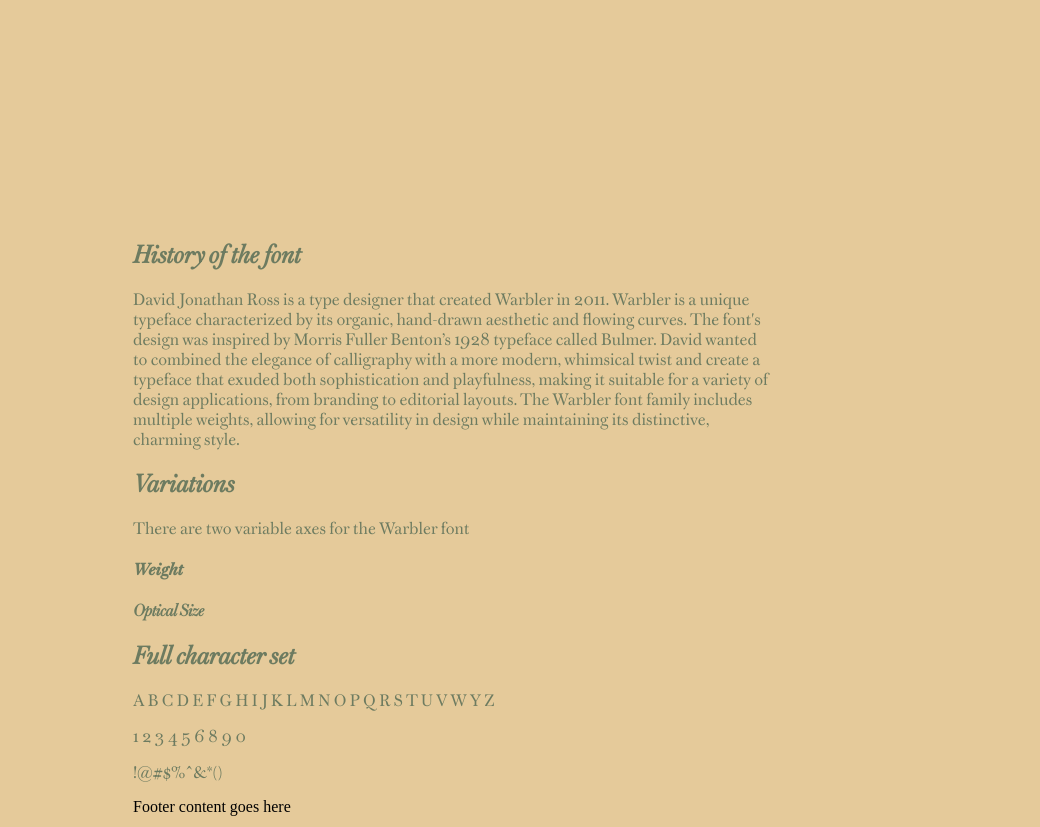
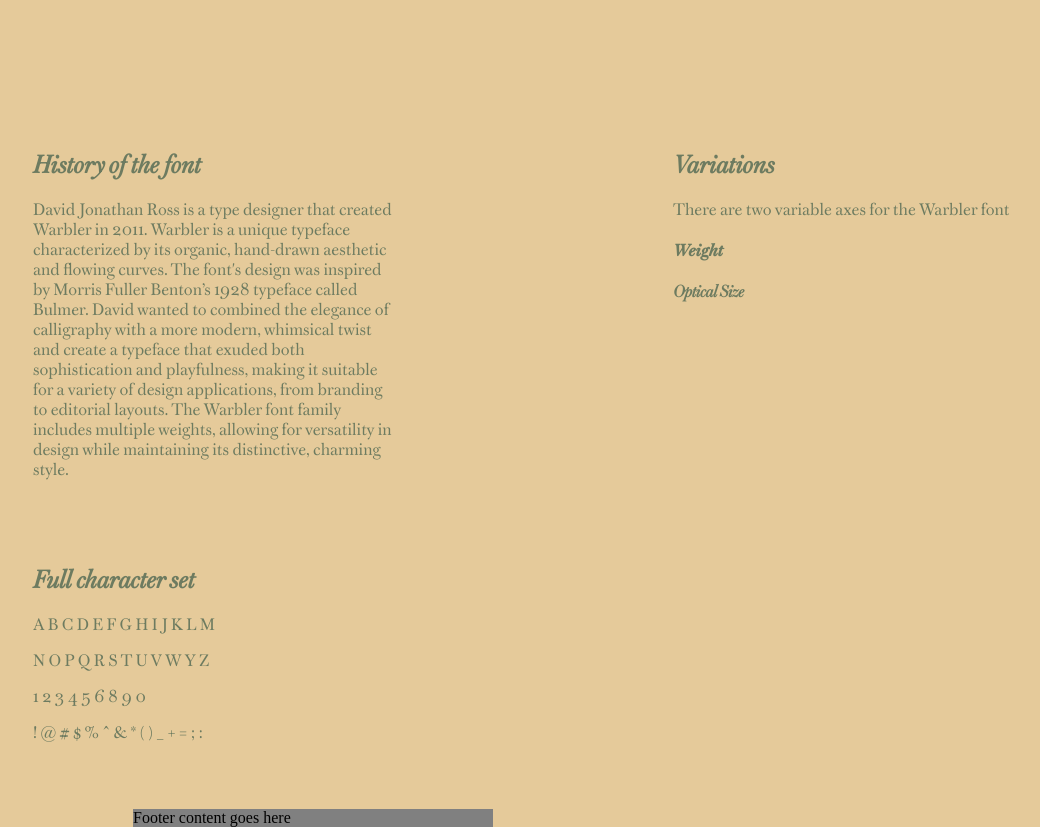
Before and after one commit to ashleycrespo/warbler, a plain HTML site: page index.html in a window 1280 px wide. Shown: the part 580-1407 px from the top of the page, without its empty margins (107-1147 px from the left). Drawn offline with Linux system fonts and the light colour scheme; files whose address does not match are found by name.

Commit message:
figuaring out grid gaps and font size

```diff
--- a/index.html
+++ b/index.html
@@ -112,9 +112,10 @@
 
           <section id="alphabet">
             <h2>Full character set</h2>
-            <p>A B C D E F G H I J K L M N O P Q R S T U V W Y Z</p>
+            <p>A B C D E F G H I J K L M</p>
+            <p>N O P Q R S T U V W Y Z</p>
             <p>1 2 3 4 5 6 8 9 0</p>
-            <p>!@#$%^&*()</p>
+            <p>! @ # $ % ^ & * ( ) _ + = ; :</p>
           </section>
           <!-- Start of the footer -->
           <footer>
--- a/main.css
+++ b/main.css
@@ -48,32 +48,38 @@
 }
 /* how the page wrapper appears on desktop */
 
-/* @media only screen and (min-width:800px){
+@media only screen and (min-width:800px){
 .page-wrapper{
 display: grid;
-grid-gap: 20%;
-grid-template-columns: 1fr 1fr;
-grid-template-rows: 1fr 1fr;
+grid-gap: 10%;
+grid-template-columns: 6fr 6fr;
+grid-template-rows: 1fr, 1fr;
 grid-template-areas:
     "h v"
     "a a";
-} */
+}
+#history, #variations, #alphabet {
+    width: 100%; /* Allow the container to take full width */
+    max-width: none; /* Remove any maximum width constraints */
+}
 
 #history {
-/* grid-area: h; */
-height: 50%;
-width: 80%;
+grid-area: h;
+margin-top: -90px;
+margin-left: -100px;
 }
 
 #variations{
-/* grid-area: v; */
-width: 400px;
+grid-area: v;
+margin-top: -90px;
+margin-left: 100px;
 }
 
 #alphabet {
-/* grid-area: a; */
+grid-area: a;
+margin-left: -100px;
 }
-}
+
 /* CSS for the footer */
 footer{
     background-color: gray;
```
